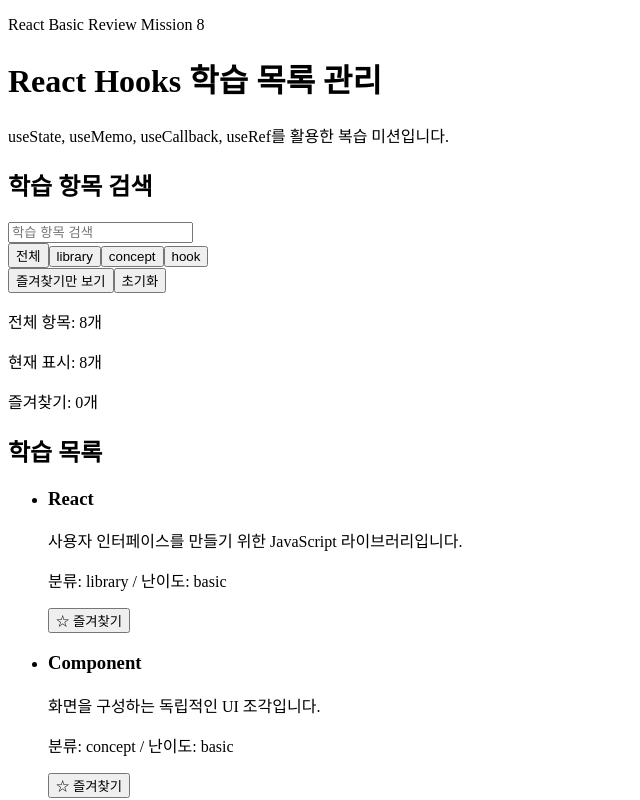
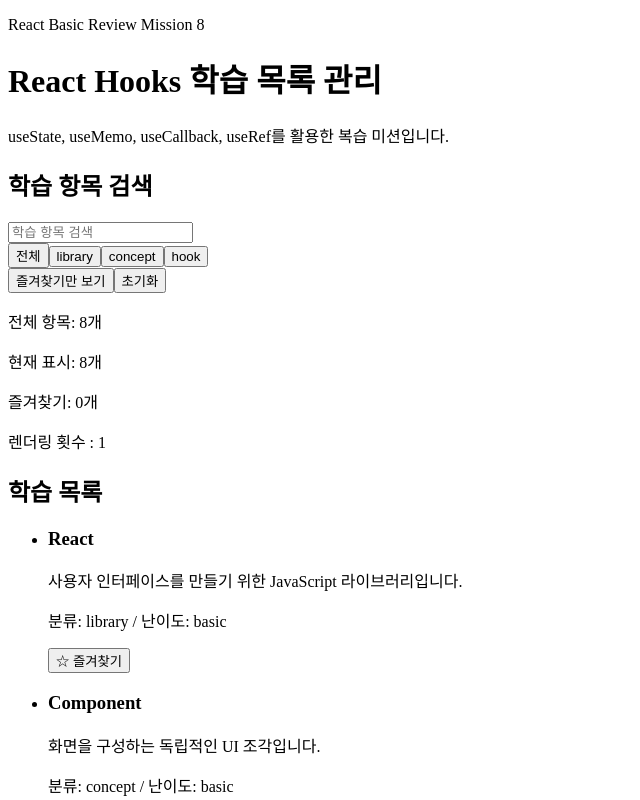
Before and after one commit to yoonji220/React_Basic_Review_Mission_8, a React (Vite) app: page / in a window 1280 px wide. Shown: the top 800 px of the page, without its empty margins (0-640 px from the left). Built offline with nearby package versions, Linux system fonts and the light colour scheme.

Commit message:
feat: useRef를 활용한 렌더링 횟수 표시

```diff
--- a/src/App.jsx
+++ b/src/App.jsx
@@ -12,6 +12,7 @@
   const [favoriteIds, setFavoriteIds] = useState([]);
   const [favoriteOnly, setFavoriteOnly] = useState(false);
   const searchInputRef = useRef(null);
+  const renderCount = useRef(0);
 
   const handleChangeKeyword = e => {
     setKeyword(e.target.value);
@@ -64,6 +65,8 @@
     };
   }, [filteredData, favoriteIds]);
 
+  renderCount.current += 1;
+
   return (
     <main>
       <header>
@@ -97,6 +100,7 @@
       </button>
 
       <StudySummary summary={summary} />
+      <p>렌더링 횟수 : {renderCount.current}</p>
 
       <section>
         <h2>학습 목록</h2>
```
